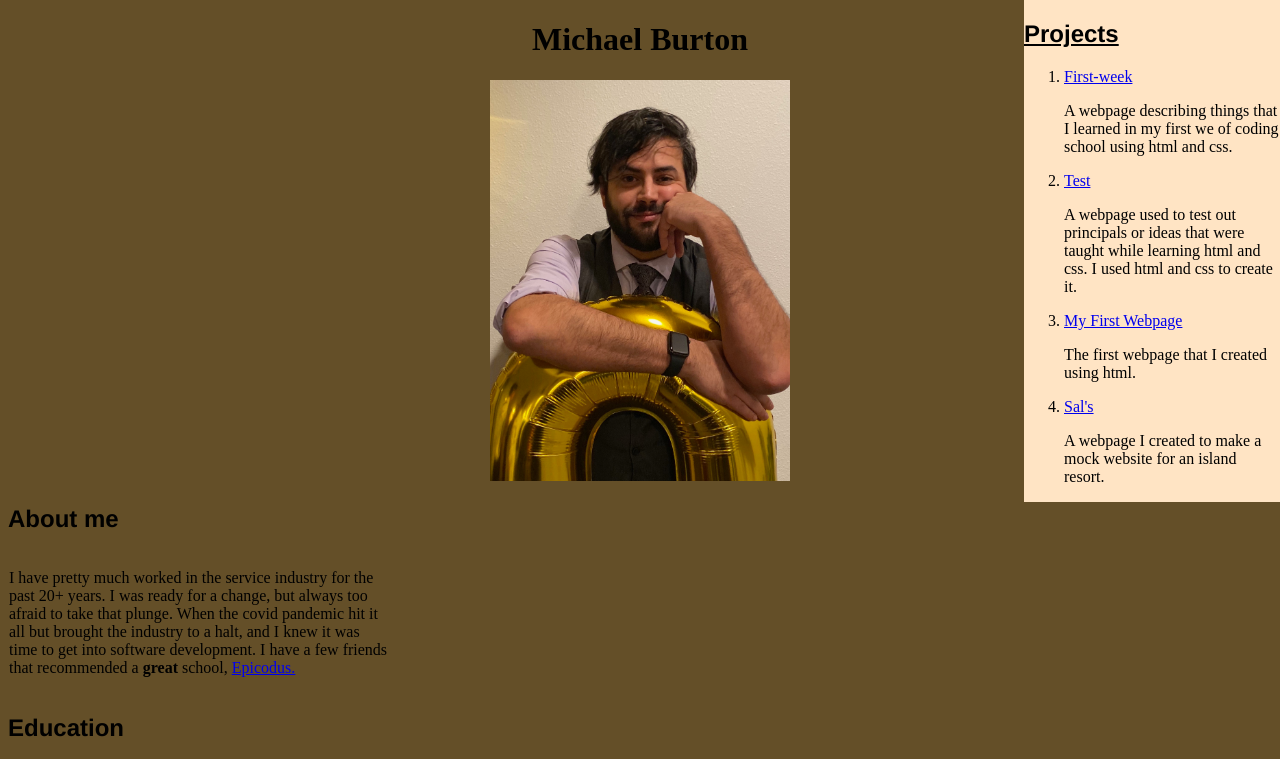
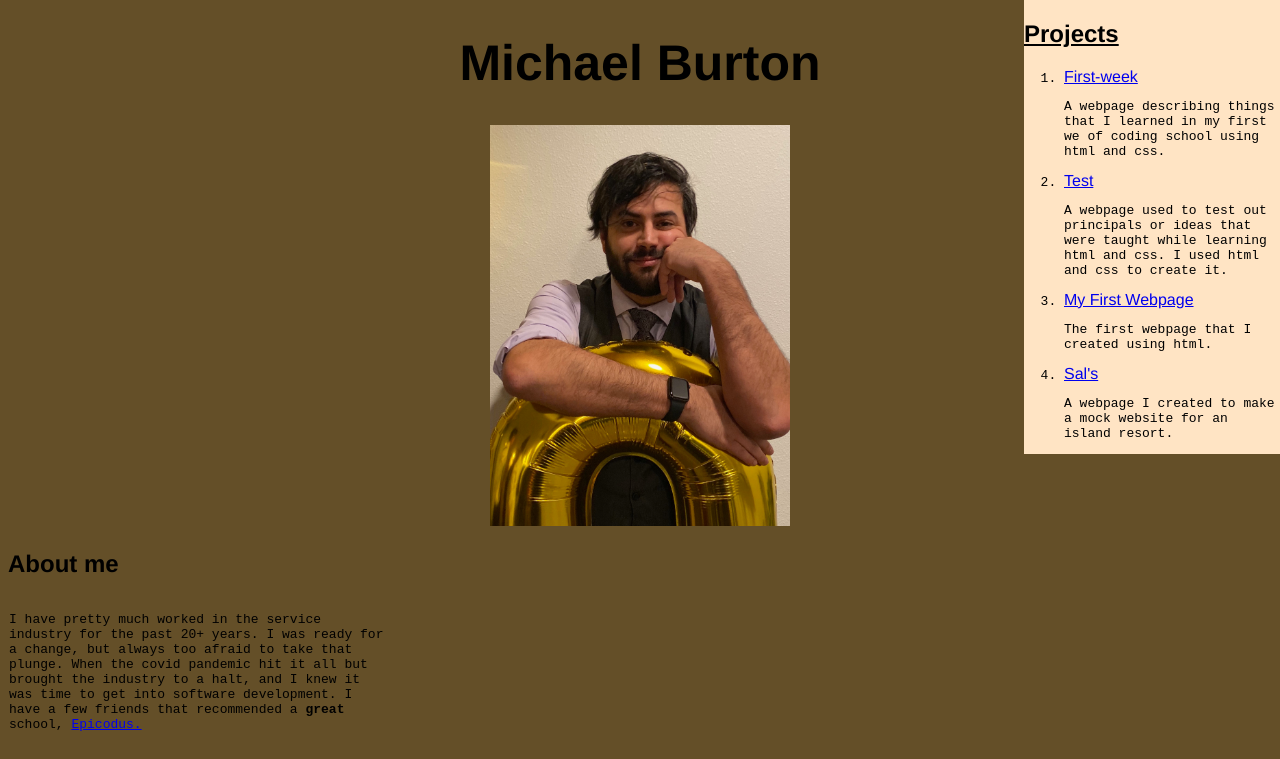
Before and after one commit to Michael-Burton1/project-1, a plain HTML site: page index.html in a window 1280 px wide. Shown: the top 759 px of the page. Drawn offline with Linux system fonts and the light colour scheme.

Commit message:
add cascading classes to entire page, and sfuntions to stylesheet

```diff
--- a/css/styles.css
+++ b/css/styles.css
@@ -1,5 +1,18 @@
+.entire{
+  font-family: monospace;
+}
+
+h1{
+  text-align: center;
+  font-size: 50px;
+  font-family: helvetica;
+
+  }
+
 .picture{
   text-align: center;
+  padding-top: 0px:
+
 }
 
 .sections{
--- a/index.html
+++ b/index.html
@@ -1,4 +1,5 @@
 <!DOCTYPE html>
+<div class="entire">
 
   <head>
 
@@ -7,32 +8,41 @@
 
   </head>
 
-  <div class ="sidebar">
-      <strong><span class="sidetitle"><h2>Projects</h2></span></strong>
+  <div class="sidebar">
+    <strong><span class="sidetitle">
+        <h2>Projects</h2>
+      </span></strong>
     <ol>
-        <li><a href="https://github.com/Michael-Burton1/first-week.git">First-week</a></li>
+      <li><a href="https://github.com/Michael-Burton1/first-week.git"><div class="sections">First-week</div></a></li>
       <p>A webpage describing things that I learned in my first we of coding school using html and css.</p>
-        <li><a href="https://github.com/Michael-Burton1/test.git">Test</a></li>
-        <p>A webpage used to test out principals or ideas that were taught while learning html and css. I used html and css to create it.</p>
-        <li><a href="https://github.com/Michael-Burton1/my-first-webpage.git">My First Webpage</a></li>
+      <li><a href="https://github.com/Michael-Burton1/test.git"><div class="sections">Test</div></a></li>
+      <p>A webpage used to test out principals or ideas that were taught while learning html and css. I used html and
+        css to create it.</p>
+      <li><a href="https://github.com/Michael-Burton1/my-first-webpage.git"><div class="sections">My First Webpage</div></a></li>
       <p>The first webpage that I created using html.</p>
-        <li><a href="https://github.com/Michael-Burton1/sals.git">Sal's</a></li>
+      <li><a href="https://github.com/Michael-Burton1/sals.git"><div class="sections">Sal's</div></a></li>
       <p>A webpage I created to make a mock website for an island resort.</p>
     </ol>
   </div>
+
   <body>
 
+    <span h1><h1>Michael Burton</h1></span>
     <div class="picture">
-    <h1>Michael Burton</h1>
       <img src="headshot.jpeg" width="300" hight="70" alt="a picture of Michael Burton">
     </div>
     <div class="sections">
       <h2>About me</h2>
     </div>
-  <span class="about"><p>I have pretty much worked in the service industry for the past 20+ years. I was ready for a change, but always too
-    afraid to take that plunge. When the covid pandemic hit it all but brought the industry to a halt, and I knew it was
-    time to get into software development. I have a few friends that recommended a <strong>great</strong> school, <a href="http//www.epicodus.com">Epicodus.
-    </a></p></span>
+    <span class="about">
+      <p>I have pretty much worked in the service industry for the past 20+ years. I was ready for a change, but always
+        too
+        afraid to take that plunge. When the covid pandemic hit it all but brought the industry to a halt, and I knew it
+        was
+        time to get into software development. I have a few friends that recommended a <strong>great</strong> school, <a
+          href="http//www.epicodus.com">Epicodus.
+        </a></p>
+    </span>
 
     <div class="sections">
       <h2>Education</h2>
@@ -45,11 +55,12 @@
     </ul>
     <div class="sections">
       <h2>Hobbies</h2>
+    </div>
       <ul>
         <li>Writing/Recording <a href="https://www.facebook.com/Velella-Velella-23014335222">Music</a></li>
         <li>Hiking</li>
         <li>Gaming</li>
         <li>Cooking</li>
       </ul>
+  </body>
 </div>
-</body>
```
Lines whose indentation alone changed are shown as unchanged.
